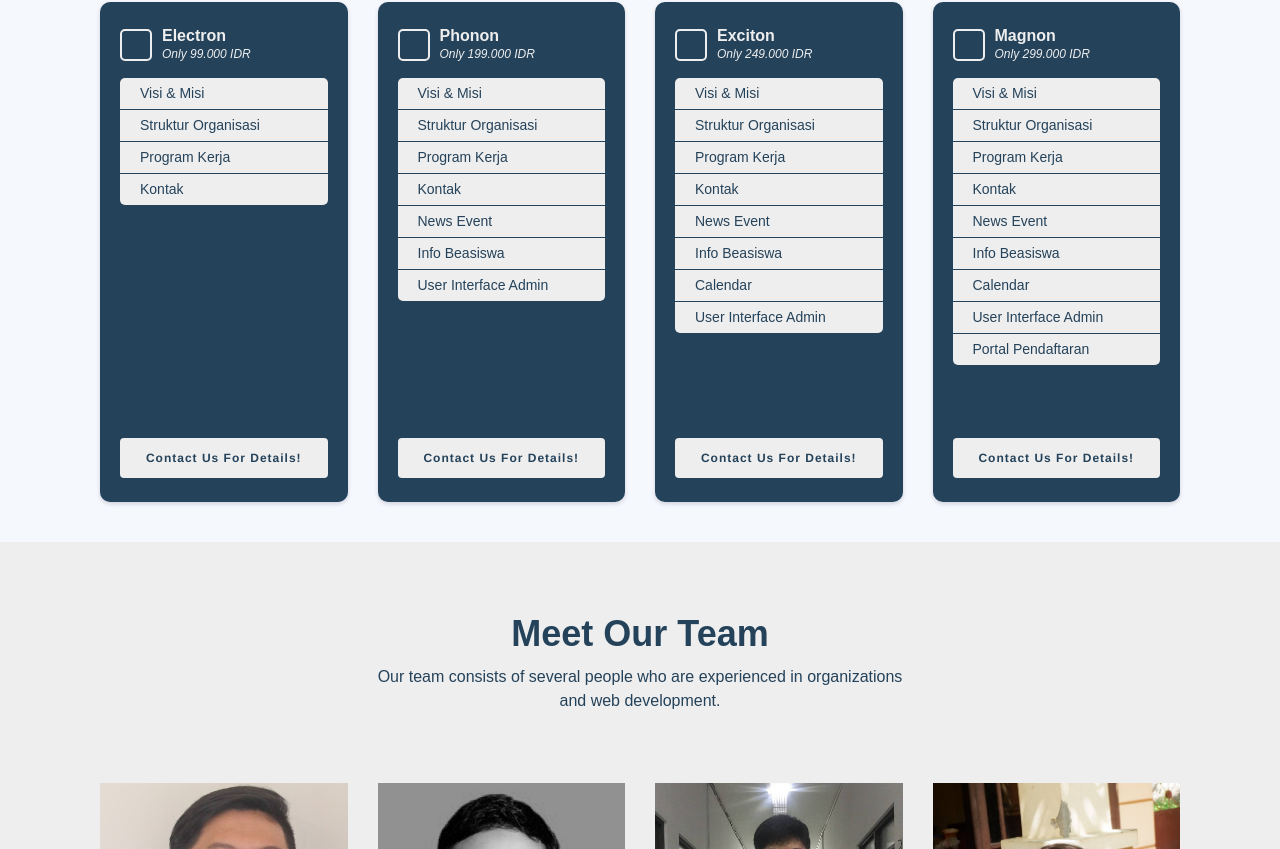
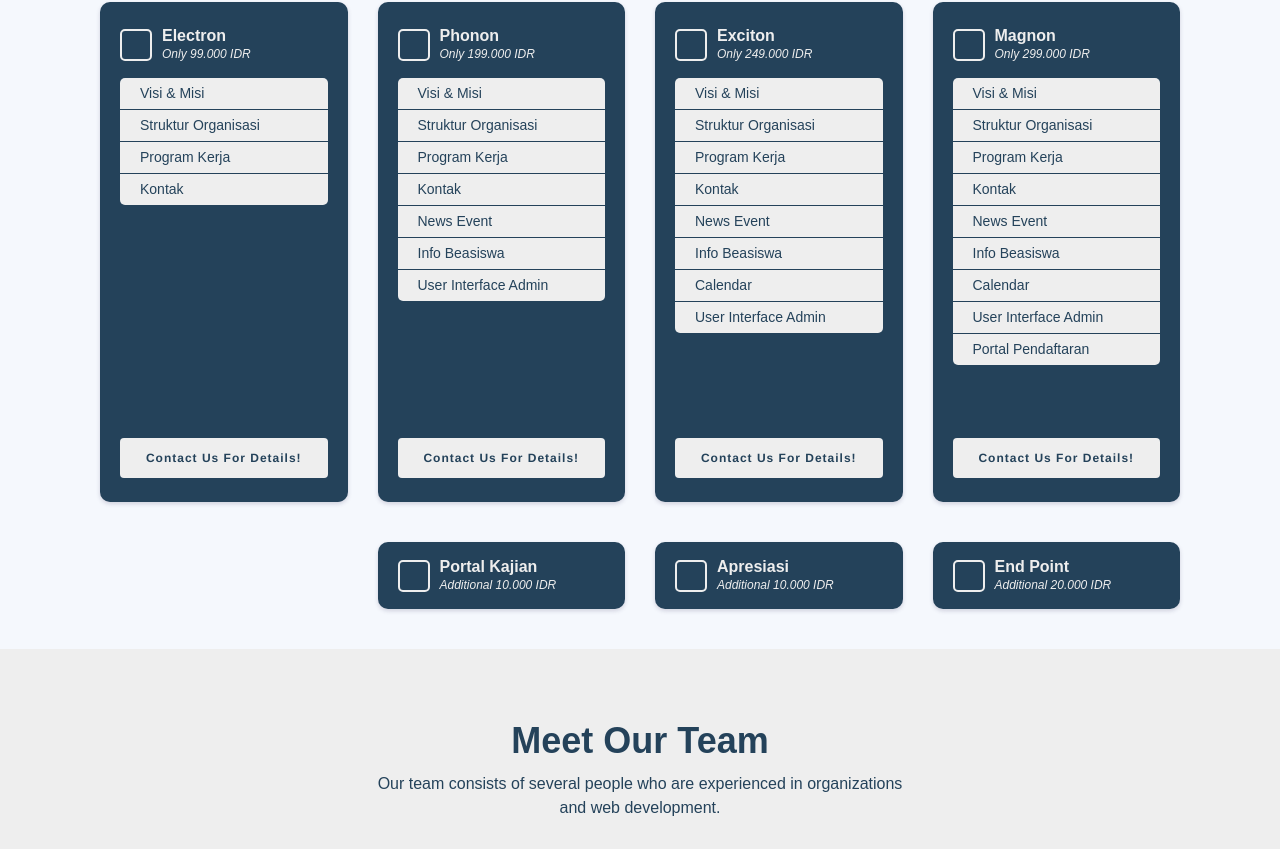
Before and after one commit to zhorifmaulana/weeber-1, a React (Create React App) app in the folder frontend/: page / in a window 1280 px wide. Shown: the part 1651-2500 px from the top of the page. Built offline with nearby package versions, Linux system fonts and the light colour scheme; a web font is replaced by a local one.

Commit message:
adding additional package feauture

```diff
--- /dev/null
+++ b/frontend/src/components/checkbox/checkbox.component.jsx
@@ -0,0 +1,14 @@
+import React from 'react';
+
+import './checkbox.styles.scss';
+
+const Checkbox = () => (
+  <div className='checkbox-container'>
+    <label className="checkbox">
+      <input type='checkbox' />
+      <span className='checkbox__custom'></span>
+    </label>
+  </div>
+);
+
+export default Checkbox;
--- /dev/null
+++ b/frontend/src/components/checkbox/checkbox.styles.scss
@@ -0,0 +1,66 @@
+.checkbox-container {
+  margin-right: 10px;
+  height: 32px;
+}
+
+.checkbox {
+  position: relative;
+  cursor: pointer;
+  height: 32px;
+  width: 32px;
+
+  input {
+    position: absolute;
+    opacity: 0;
+    z-index: 99;
+    cursor: pointer;
+
+    &:checked ~ .checkbox__custom {
+      background-color: #eee;
+      border-radius: 5px;
+      transform: rotate(0deg) scale(1);
+      opacity: 1;
+      border: 2px solid #eee;
+
+      &::after {
+        transform: rotate(45deg) scale(1);
+        opacity:1;
+        left: 10px;
+        top: 4px;
+        width: 8px;
+        height: 16px;
+        border: solid #24425a;
+        border-width: 0 2px 2px 0;
+        background-color: transparent;
+        border-radius: 0;
+      }
+    }
+  }
+
+  &__custom {
+    position: absolute;
+    top: 0px;
+    left: 0px;
+    background-color: transparent;
+    border: 2px solid #eee;
+    border-radius: 5px;
+    width: 32px;
+    height: 32px;
+    transition: all 0.2s ease-out;
+
+    &::after {
+      position: absolute;
+      content: "";
+      left: 16px;
+      top: 16px;
+      height: 0px;
+      width: 0px;
+      border-radius: 5px;
+      border: solid #24425a;
+      border-width: 0 3px 3px 0;
+      transform: rotate(45deg) scale(0);
+      opacity:1;
+      transition: all 0.3s ease-out;
+    }
+  }
+}
--- /dev/null
+++ b/frontend/src/components/pricing-additional/pricing-additional.component.jsx
@@ -0,0 +1,21 @@
+import React from 'react';
+
+import Checkbox from '../checkbox/checkbox.component';
+
+import './pricing-additional.styles.scss';
+
+const PricingAdditional = ({title, price}) => (
+  <div className='card-additional'>
+    <Checkbox />
+    <div className='card-additional__description'>
+      <h4 className='card-additional__title'>
+        {title}
+      </h4>
+      <p className='card-additional__price'>
+        Additional {price} IDR
+      </p>
+    </div>
+  </div>
+);
+
+export default PricingAdditional;
--- /dev/null
+++ b/frontend/src/components/pricing-additional/pricing-additional.styles.scss
@@ -0,0 +1,32 @@
+.card-additional {
+  background-color: #24425a;
+  padding: 15px 20px;
+  margin-bottom: 40px;
+  border-radius: 10px;
+  box-shadow: 0 2px 4px rgba(65, 62, 102, 0.2);
+  display: flex;
+  align-items: center;
+  transition: all .3s ease-in-out;
+
+  &:hover {
+    transform: scale(1.02);
+    box-shadow: 0 2px 15px rgba(65, 62, 102, 0.2);
+  }
+
+  &__description {
+    color: #eee;
+  }
+
+  &__title {
+    font-size: 16px;
+    font-weight: 700;
+    margin: 0;
+  }
+
+  &__price {
+    font-size: 12px;
+    margin: 0;
+    font-style: italic;
+    font-weight: 100;
+  }
+}
--- a/frontend/src/components/pricing-plan/pricing-plan.component.jsx
+++ b/frontend/src/components/pricing-plan/pricing-plan.component.jsx
@@ -1,4 +1,6 @@
 import React from 'react';
+
+import Checkbox from '../checkbox/checkbox.component';
 
 import './pricing-plan.styles.scss';
 
@@ -6,12 +8,7 @@ const PricingPlan = ({name, price, features}) => (
     <div className="col-xs-12 col-lg-3">
       <div className="card">
         <div className="card__header">
-          <div className='checkbox-container'>
-            <label className="checkbox">
-              <input type='checkbox' />
-              <span className='checkbox__custom'></span>
-            </label>
-          </div>
+          <Checkbox />
           <div className='card-plan'>
             <h4 className='card-plan__title'>{name}</h4>
             <p className='card-plan__price'>Only {price} IDR</p>
--- a/frontend/src/components/pricing-plan/pricing-plan.styles.scss
+++ b/frontend/src/components/pricing-plan/pricing-plan.styles.scss
@@ -59,70 +59,3 @@
     }
   }
 }
-
-.checkbox-container {
-  margin-right: 10px;
-  height: 32px;
-}
-
-.checkbox {
-  position: relative;
-  cursor: pointer;
-  height: 32px;
-  width: 32px;
-
-  input {
-    position: absolute;
-    opacity: 0;
-    z-index: 99;
-    cursor: pointer;
-
-    &:checked ~ .checkbox__custom {
-      background-color: #eee;
-      border-radius: 5px;
-      transform: rotate(0deg) scale(1);
-      opacity: 1;
-      border: 2px solid #eee;
-
-      &::after {
-        transform: rotate(45deg) scale(1);
-        opacity:1;
-        left: 10px;
-        top: 4px;
-        width: 8px;
-        height: 16px;
-        border: solid #24425a;
-        border-width: 0 2px 2px 0;
-        background-color: transparent;
-        border-radius: 0;
-      }
-    }
-  }
-
-  &__custom {
-    position: absolute;
-    top: 0px;
-    left: 0px;
-    background-color: transparent;
-    border: 2px solid #eee;
-    border-radius: 5px;
-    width: 32px;
-    height: 32px;
-    transition: all 0.2s ease-out;
-
-    &::after {
-      position: absolute;
-      content: "";
-      left: 16px;
-      top: 16px;
-      height: 0px;
-      width: 0px;
-      border-radius: 5px;
-      border: solid #24425a;
-      border-width: 0 3px 3px 0;
-      transform: rotate(45deg) scale(0);
-      opacity:1;
-      transition: all 0.3s ease-out;
-    }
-  }
-}
--- a/frontend/src/components/pricing/pricing.component.jsx
+++ b/frontend/src/components/pricing/pricing.component.jsx
@@ -1,6 +1,7 @@
 import React from 'react';
 
 import PricingPlan from '../pricing-plan/pricing-plan.component';
+import PricingAdditional from '../pricing-additional/pricing-additional.component';
 
 import './pricing.styles.scss';
 
@@ -70,6 +71,20 @@ const Pricing = ({product}) => (
       <div className='row flex-items-xs-middle flex-items-xs-center'>
         {Plans.map(({id, ...otherProps}) => <PricingPlan key={id} {...otherProps} />)}
       </div>
+      <div className='row'>
+        <div className='col-xs-12 col-lg-3 hidden'>
+          &nbsp;
+        </div>
+        <div className='col-xs-12 col-lg-3'>
+            <PricingAdditional title='Portal Kajian' price='10.000' />
+        </div>
+        <div className='col-xs-12 col-lg-3'>
+          <PricingAdditional title='Apresiasi' price='10.000' />
+        </div>
+        <div className='col-xs-12 col-lg-3'>
+            <PricingAdditional title='End Point' price='20.000' />
+        </div>
+      </div>
     </div>
   </div>
 );
--- a/frontend/src/components/pricing/pricing.styles.scss
+++ b/frontend/src/components/pricing/pricing.styles.scss
@@ -28,3 +28,9 @@
     width: 50%;
   }
 }
+
+@media (max-width: 992px) {
+  .hidden {
+    display: none;
+  }
+}
```
